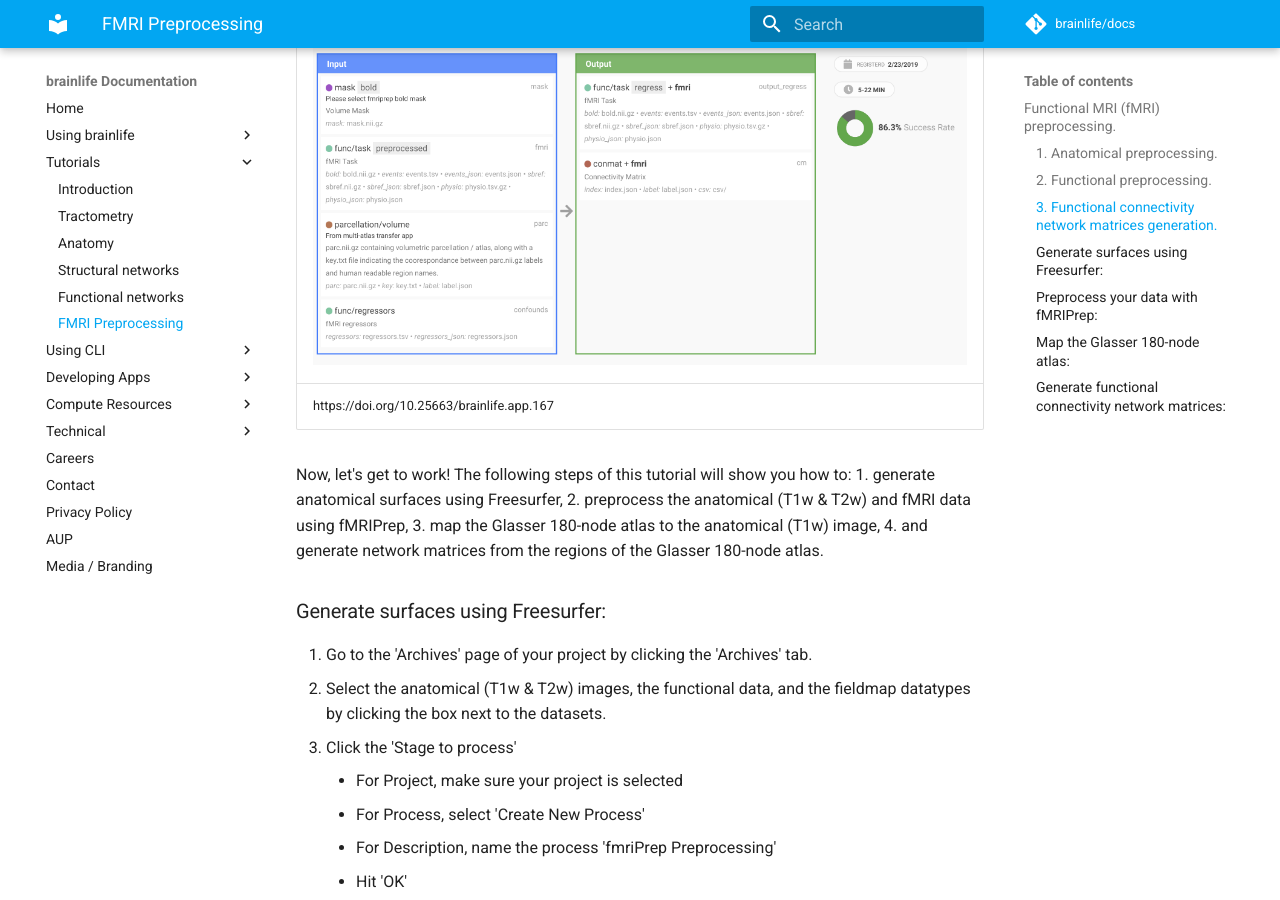
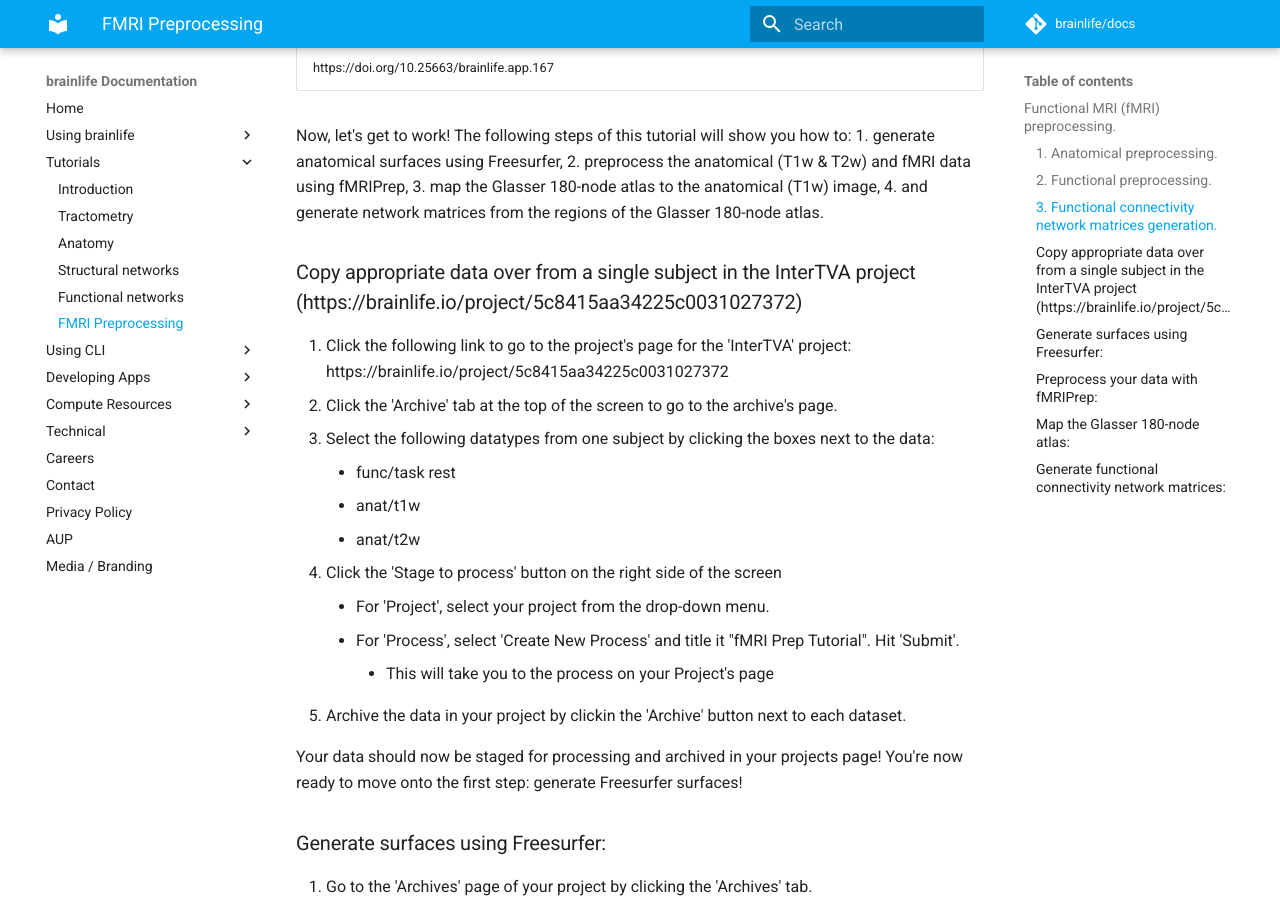
Before and after one commit to brainlife/docs, an MkDocs documentation site: the page built from docs/tutorial/fmri-preprocessing-tutorial.md, in a window 1280 px wide and 900 px high, scrolled down 3940 px. Built offline with MkDocs 1.6.1 and Material for MkDocs 9.7.7, drawn with Linux system fonts in a browser that asks for light colours; comment, search, counter and statistics services are not loaded.

Commit message:
Update fmri-preprocessing-tutorial.md

```diff
--- a/docs/tutorial/fmri-preprocessing-tutorial.md
+++ b/docs/tutorial/fmri-preprocessing-tutorial.md
@@ -6,8 +6,6 @@
 This page demonstrates common steps used to preprocess functional magnetic resonance imaging (fMRI) data on brainlife.io The goal of this tutorial is to show you how to process functional data for successive analyses, including **functional region analysis** and **functional connectivity** (you'll learn more about both below). This tutorial will be using [fMRIPrep](https://www.ncbi.nlm.nih.gov/pmc/articles/PMC6319393/) for all anatomical and fMRI processing. We'll be looking at [fMRIPrep - Surface Output](https://brainlife.io/app/5dfceebd32bff0640ce27bbd) and [fMRIPrep - Volume Output](https://brainlife.io/app/5c61c69f14027a01b14adcb3).
 
 This tutorial will use a combination of skills developed in the [Introduction tutorial](https://brainlife.io/docs/tutorial/introduction-to-brainlife/) you recently completed. If you haven't read our introduction to brainlife, or if you're not comfortable staging, processing, archiving, and viewing data on brainlife.io, please go back through that tutorial before beginning this one.
-
-<iframe width="560" height="315" src="https://www.youtube.com/embed/hC0Ms3KWD8o" frameborder="0" allow="accelerometer; autoplay; encrypted-media; gyroscope; picture-in-picture" allowfullscreen></iframe>
 
 ### 1. Anatomical preprocessing.
 
@@ -53,6 +51,22 @@
 2. preprocess the anatomical (T1w & T2w) and fMRI data using fMRIPrep,
 3. map the Glasser 180-node atlas to the anatomical (T1w) image,
 4. and generate network matrices from the regions of the Glasser 180-node atlas.
+
+### Copy appropriate data over from a single subject in the InterTVA project (https://brainlife.io/project/5c8415aa34225c0031027372)
+
+1. Click the following link to go to the project's page for the 'InterTVA' project: https://brainlife.io/project/5c8415aa34225c0031027372
+1. Click the 'Archive' tab at the top of the screen to go to the archive's page.
+1. Select the following datatypes from one subject by clicking the boxes next to the data:
+    * func/task rest
+    * anat/t1w
+    * anat/t2w
+1. Click the 'Stage to process' button on the right side of the screen
+    * For 'Project', select your project from the drop-down menu.
+    * For 'Process', select 'Create New Process' and title it "fMRI Prep Tutorial". Hit 'Submit'.
+        * This will take you to the process on your Project's page
+1. Archive the data in your project by clickin the 'Archive' button next to each dataset.
+
+Your data should now be staged for processing and archived in your projects page! You're now ready to move onto the first step: generate Freesurfer surfaces!
 
 ### Generate surfaces using Freesurfer:
 
```
